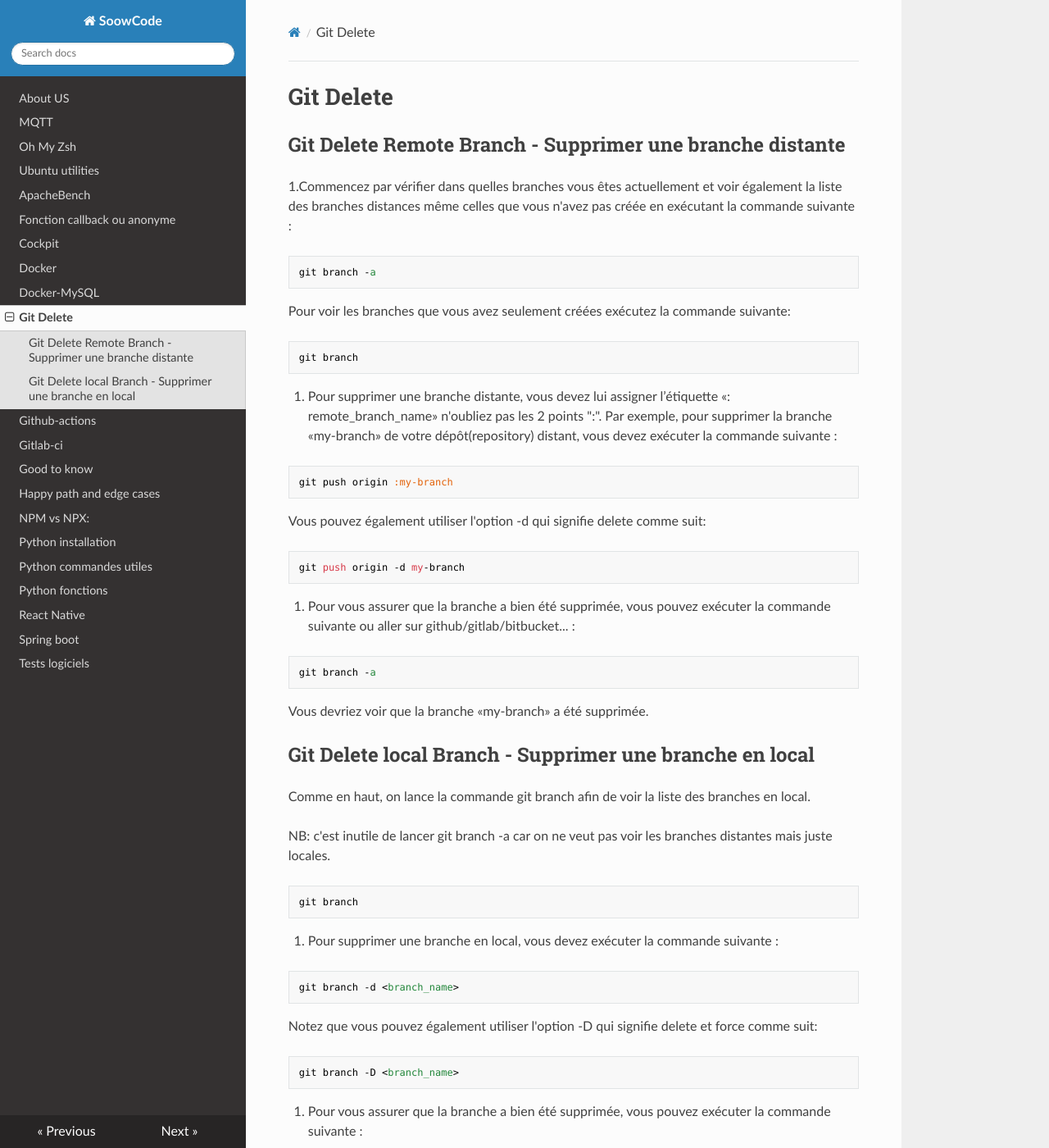
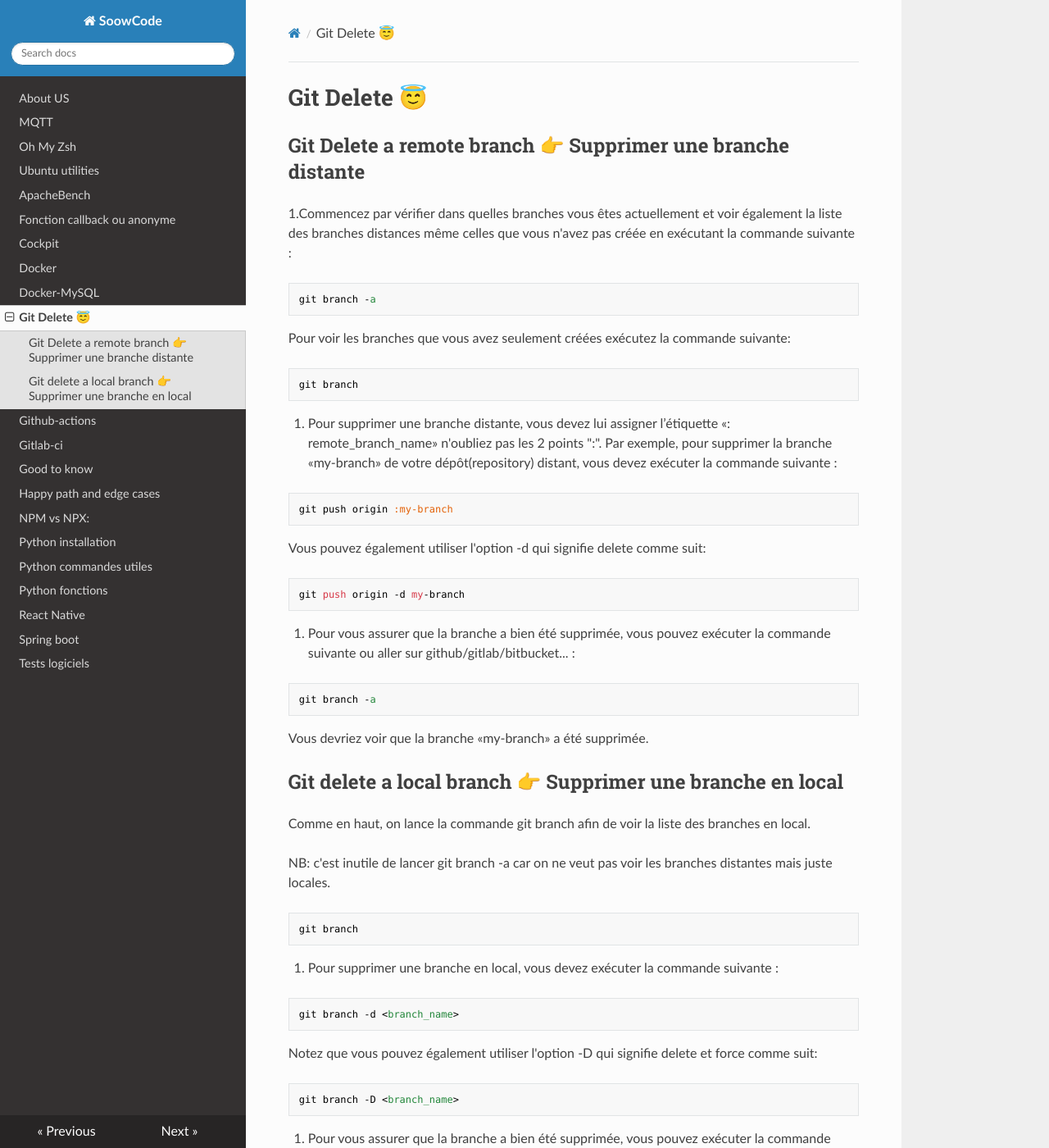
Before and after one commit to soowcode/soowcode.github.io, an MkDocs documentation site: the page built from docs/git-commands-utils.md, in a window 1280 px wide and 1400 px high. Shown: the whole window at 82% size. Built offline with MkDocs 1.6.1, drawn with Linux system fonts in a browser that asks for light colours; nearby versions of some CDN libraries.

```diff
--- a/docs/git-commands-utils.md
+++ b/docs/git-commands-utils.md
@@ -1,6 +1,6 @@
-# Git Delete
+# Git Delete 😇
 
-## Git Delete Remote Branch - Supprimer une branche distante
+## Git Delete a remote branch 👉 Supprimer une branche distante
 
 1.Commencez par vérifier dans quelles branches vous êtes actuellement et voir également la liste des branches distances même celles que vous n'avez pas créée en exécutant la commande suivante :
 
@@ -34,7 +34,7 @@ git branch -a
 
 Vous devriez voir que la branche «my-branch» a été supprimée.
 
-## Git Delete local Branch - Supprimer une branche en local
+## Git delete a local branch 👉 Supprimer une branche en local
 
 Comme en haut, on lance la commande git branch afin de voir la liste des branches en local.
 
```
